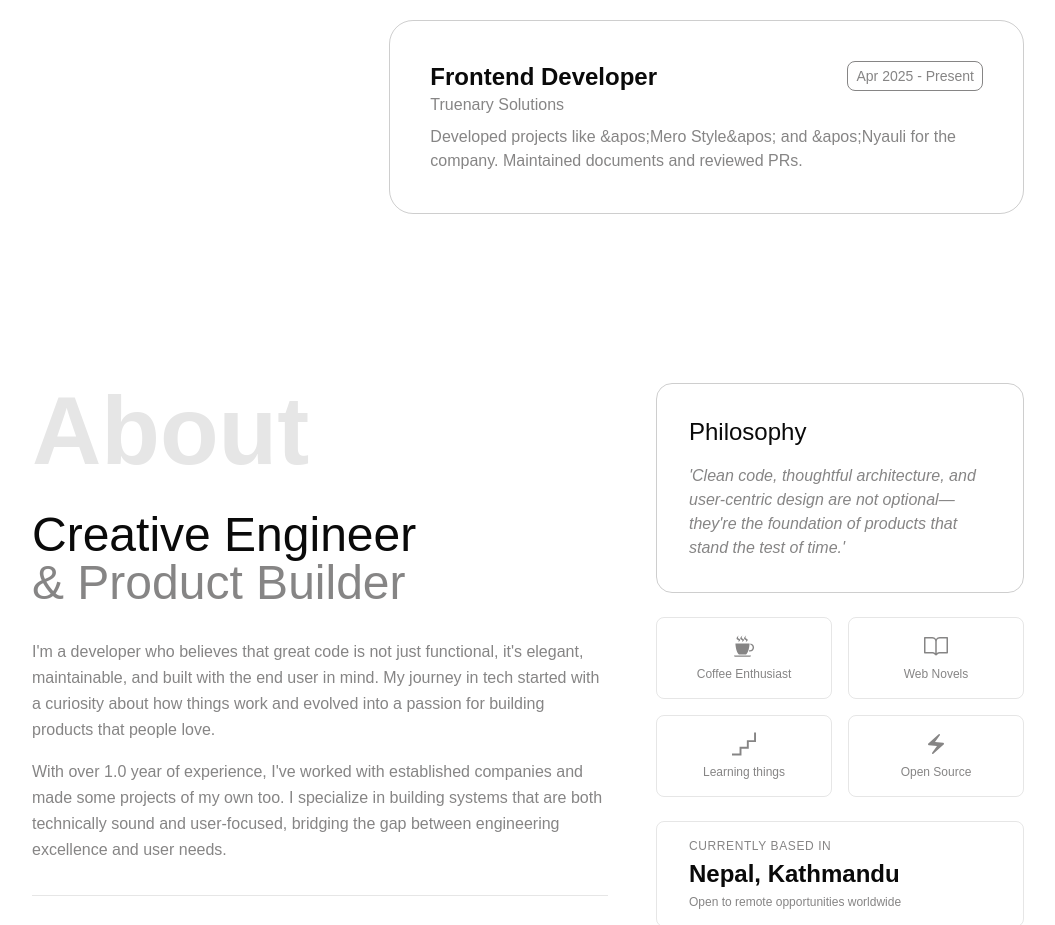
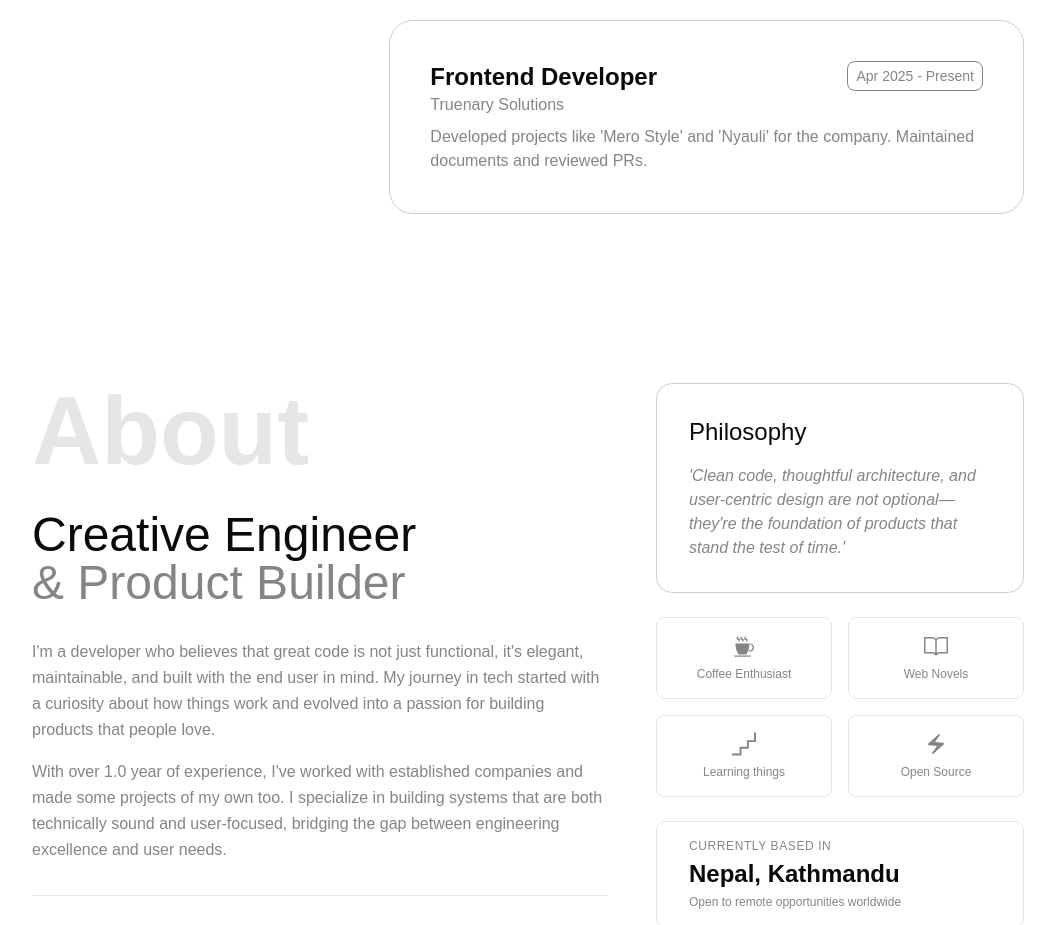
Before and after one commit to shadoweminence/portfolio-site, a Next.js app: page / in a window 1280 px wide. Shown: the part 6360-7285 px from the top of the page, without its empty margins (112-1167 px from the left). Built offline with nearby package versions, Linux system fonts and the light colour scheme.

Commit message:
fix: changed the projects name

```diff
--- a/src/app/Journey.tsx
+++ b/src/app/Journey.tsx
@@ -16,7 +16,7 @@ const Journey = () => {
       company: "Truenary Solutions",
       duration: "Apr 2025 - Present",
       description:
-        "Developed projects like &apos;Mero Style&apos; and &apos;Nyauli for the company. Maintained documents and reviewed PRs.",
+        "Developed projects like 'Mero Style' and 'Nyauli' for the company. Maintained documents and reviewed PRs.",
     },
   ];
   return (
```
